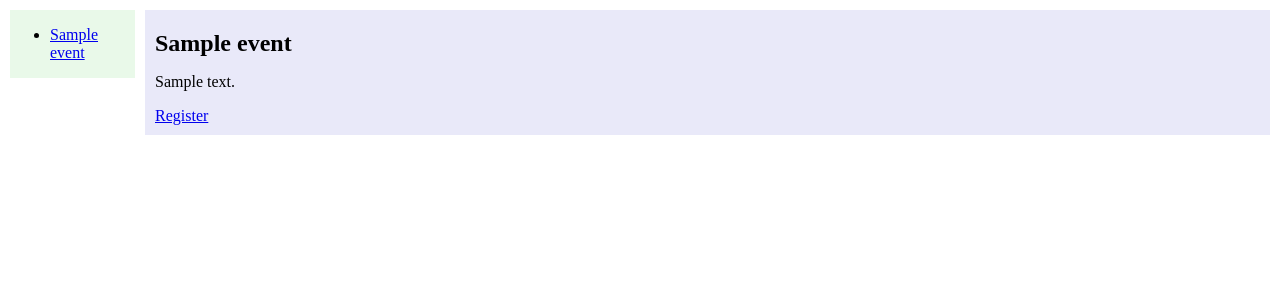
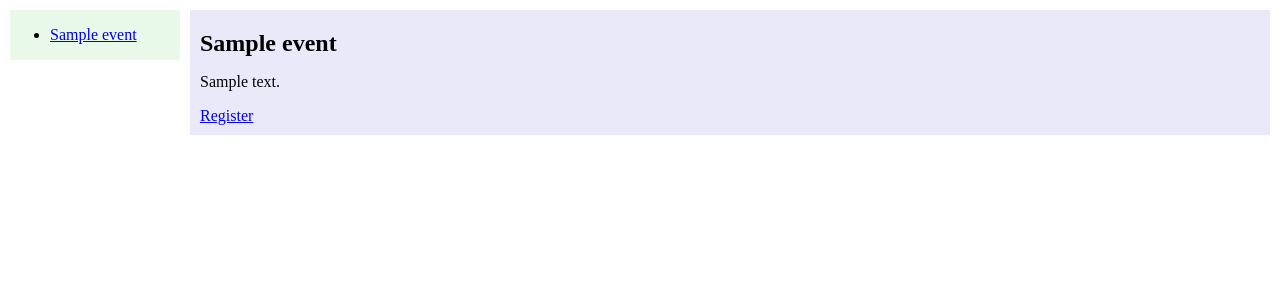
Before and after one commit to johnjoseph/web-dev, a PHP site: page /?eventid=1 in a window 1280 px wide. Shown: the part 87-387 px from the top of the page. Run offline with PHP 8.4, Linux system fonts and the light colour scheme; tables that the repository leaves empty or names only in its code hold one stand-in row (values such as "Sample post").

Commit message:
style change

```diff
--- a/simple-style.css
+++ b/simple-style.css
@@ -15,12 +15,12 @@ h1 {
 }
 #sidebar {
 	float: left;
-	width: 125px;
+	width: 170px;
 	background-color: #E9F9E9;
 }
 #main-content {
 	background-color: #E9E9F9;
-	margin-left: 135px;
+	margin-left: 180px;
 	padding: 10px;
 }
 h2 {
```
